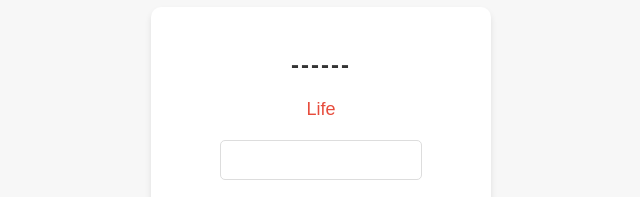
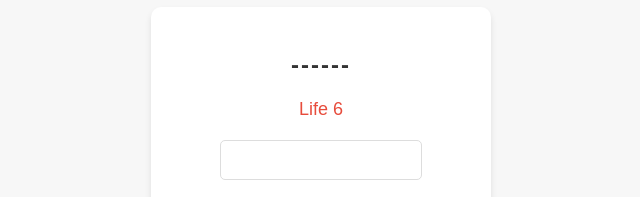
Before and after one commit to AdnanAD66/hangman, a plain HTML site: page index.html in a window 1280 px wide. Shown: the part 268-465 px from the top of the page, 319-959 px from the left. Drawn offline with Linux system fonts and the light colour scheme.

Commit message:
Update index.html

```diff
--- a/index.html
+++ b/index.html
@@ -12,7 +12,7 @@
 
 
         <p class="para"></p>
-        <p class="life">Life</p>
+        <p class="life">Life 6</p>
         <input type="text" id="inp">
         <div>
 
```
